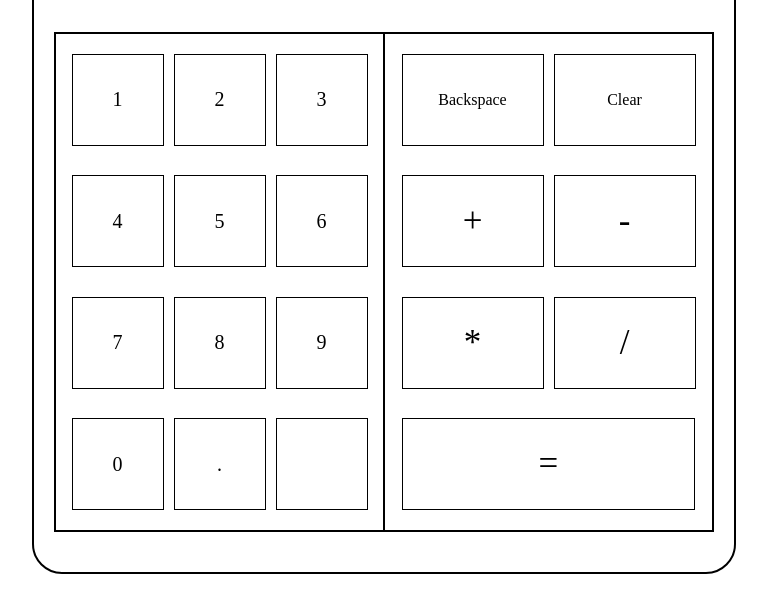
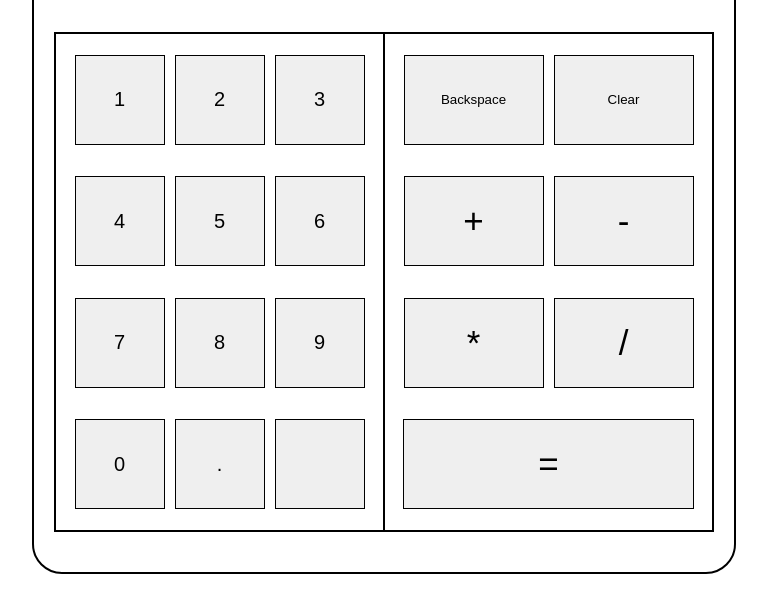
Before and after one commit to joshhkim02/top-calculator, a plain HTML site: page index.html in a window 1280 px wide. Shown: the part 206-808 px from the top of the page, without its empty margins (256-1023 px from the left). Drawn offline with Linux system fonts and the light colour scheme.

Commit message:
fix: changed 'buttons' from divs to actual buttons

```diff
--- a/index.html
+++ b/index.html
@@ -9,30 +9,30 @@
   </head>
   <body>
     <div class="container">
-      <div class="calc-result">10</div>
+      <div class="calc-result">0</div>
       <div class="numberpad-container">
         <div class="number-container">
-          <div class="number">1</div>
-          <div class="number">2</div>
-          <div class="number">3</div>
-          <div class="number">4</div>
-          <div class="number">5</div>
-          <div class="number">6</div>
-          <div class="number">7</div>
-          <div class="number">8</div>
-          <div class="number">9</div>
-          <div class="number">0</div>
-          <div class="number">.</div>
-          <div class="number"></div>
+          <button class="number">1</button>
+          <button class="number">2</button>
+          <button class="number">3</button>
+          <button class="number">4</button>
+          <button class="number">5</button>
+          <button class="number">6</button>
+          <button class="number">7</button>
+          <button class="number">8</button>
+          <button class="number">9</button>
+          <button class="number">0</button>
+          <button class="number">.</button>
+          <button class="number"></button>
         </div>
         <div class="operation-container">
-          <div class="operation">Backspace</div>
-          <div class="operation">Clear</div>
-          <div class="operation symbol">+</div>
-          <div class="operation symbol">-</div>
-          <div class="operation symbol">*</div>
-          <div class="operation symbol">/</div>
-          <div class="operation-equals symbol">=</div>
+          <button class="operation">Backspace</button>
+          <button class="operation">Clear</button>
+          <button class="operation symbol">+</button>
+          <button class="operation symbol">-</button>
+          <button class="operation symbol">*</button>
+          <button class="operation symbol">/</button>
+          <button class="operation-equals symbol">=</button>
         </div>
       </div>
     </div>
--- a/script.js
+++ b/script.js
@@ -31,4 +31,4 @@ const subtract = (num1, num2) => num1 - num2;
 const multiply = (num1, num2) => num1 * num2;
 const divide = (num1, num2) => num1 / num2;
 
-console.log(operate(4, 2, '/'));
+// Populate display when number buttons are clicked
--- a/style.css
+++ b/style.css
@@ -62,8 +62,8 @@ html {
   align-items: center;
   border: 1px solid black;
   font-size: 20px;
-  height: 70px;
-  width: 70px;
+  height: 90px;
+  width: 90px;
   padding: 10px;
 }
 
```
